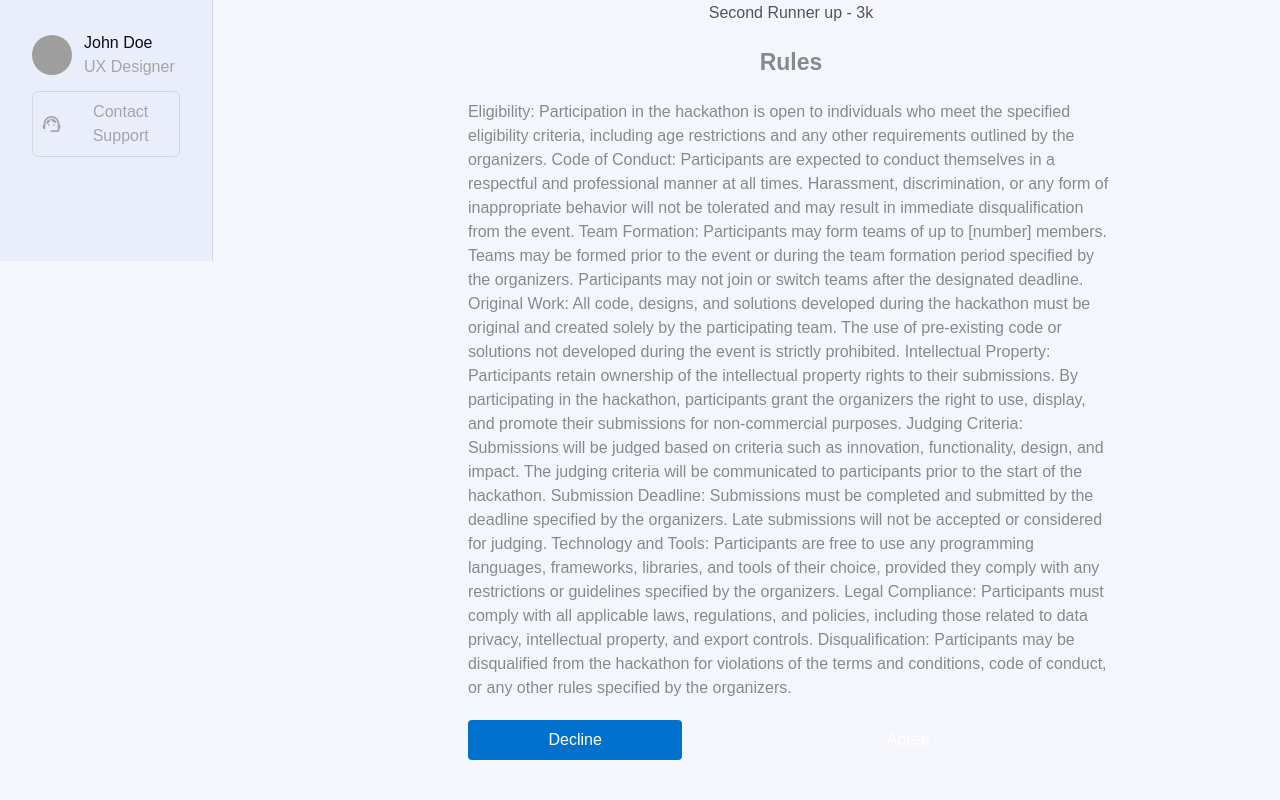
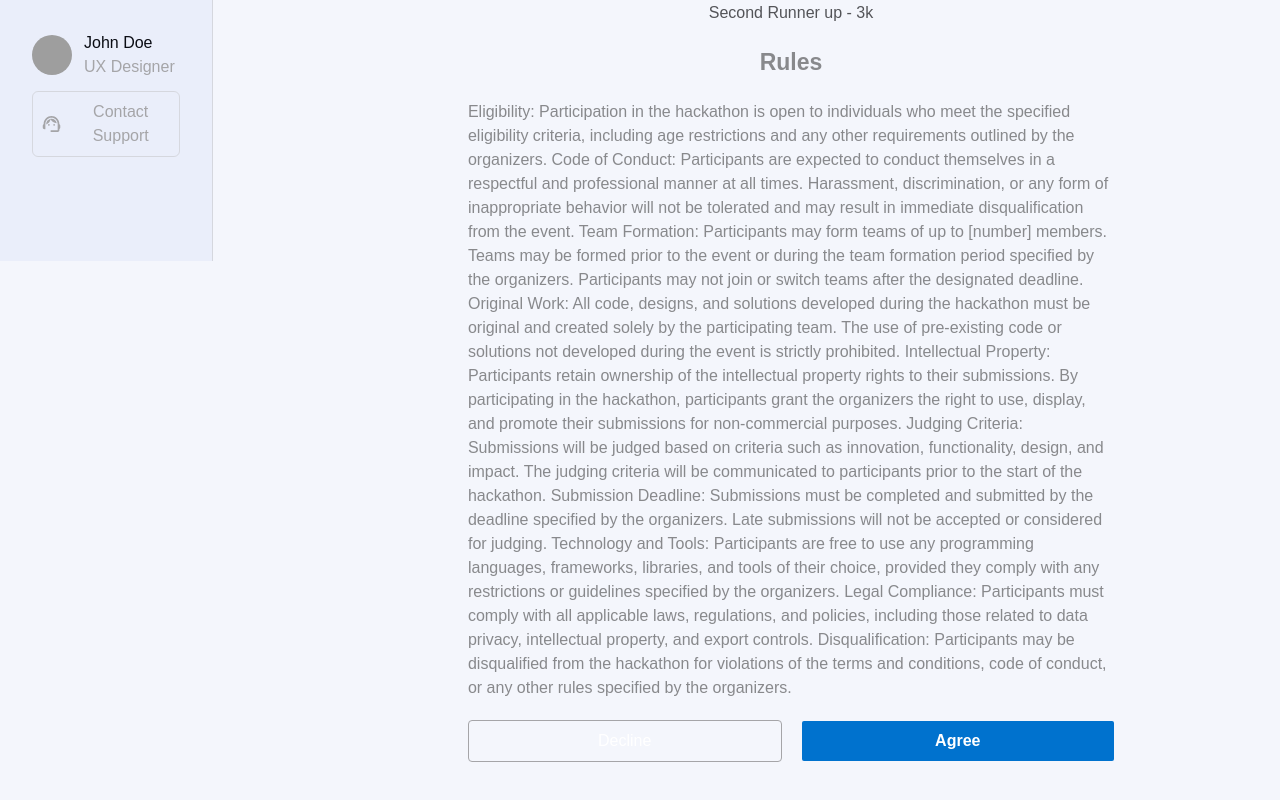
Before and after one commit to gdscuniuyoorg/apodex_frontend_new, a Next.js app: page /dashboard/challenges/terms-and-conditions/121 in a window 1280 px wide. Shown: the part 619-1419 px from the top of the page. Built offline with nearby package versions, Linux system fonts and the light colour scheme; no server answers; grey boxes are pictures that could not be loaded; a web font is replaced by a local one.

Commit message:
docs: modified

```diff
--- a/app/dashboard/challenges/terms-and-conditions/[id]/page.tsx
+++ b/app/dashboard/challenges/terms-and-conditions/[id]/page.tsx
@@ -39,7 +39,7 @@ const TermsAndConditions = () => {
             </a>
           </div>
         </div>
-        <div className="w-[65%] m-auto">
+        <div className="lg:w-[65%] w-full m-auto">
           <div>
             <h2
               className="text-[33px] font-semibold text-[#535458] text-center"
@@ -128,20 +128,32 @@ const TermsAndConditions = () => {
           </div>
 
           {/* Buttons */}
-          <div className="w-full flex gap-5 center py-5">
+          <div className="w-full flex flex-row center gap-5  py-5">
             <Button
               link={handlePrev}
-              classname="w-1/2 flex items-center justify-center  border-none bg-[#C2C2C433]  text-[#6D6E72]"
+              classname="border-[1px] border-neutral-300 text-neutral-600 !bg-transparent  w-full"
             >
               Decline
             </Button>
+            <Button
+              link={handlePrev}
+              classname="bg-blue text-white rounded-sm w-full font-semibold"
+            >
+              Agree
+            </Button>
 
+            {/* <Link
+              link={handlePrev}
+              className="w-[50%] flex items-center justify-center  border-none bg-[#C2C2C433] py-4  text-[#6D6E72]"
+            >
+              Decline
+            </Link>
             <Link
               href={`/dashboard/challenges/terms-and-conditions/${id}/team-form`}
-              className="w-full flex items-center justify-center text-white"
+              className="w-[50%] flex items-center justify-center  border-none bg-[#C2C2C433] py-4  text-[#6D6E72]"
             >
               Agree
-            </Link>
+            </Link> */}
           </div>
         </div>
       </div>
--- a/app/dashboard/layout.tsx
+++ b/app/dashboard/layout.tsx
@@ -22,7 +22,7 @@ export default function RootLayout({
           </div>
         </div>
         <div className="w-full">
-          <main className=" w-full lg:px-0 px-4  pt-20  h-full">{children}</main>
+          <main className=" w-full lg:px-0 px-0  pt-20  h-full">{children}</main>
         </div>
       </div>
     </div>
--- a/app/dashboard/page.tsx
+++ b/app/dashboard/page.tsx
@@ -20,11 +20,11 @@ const Home = () => {
   return (
     <div className="py-2">
       <div className="flex bg-[#0070CC] items-center justify-between p-2 text-[13px]">
-        <p className="px-10 text-[#BECDEF]">
+        <p className="lg:px-10 text-[#BECDEF]">
           Your account is not yet verified. Help us to reduce the risk of losing
           your account by verifying your account
         </p>
-        <div className="flex items-center px-10">
+        <div className="flex items-center lg:px-10">
           <a href="#" className="text-[#E0E0E1]">
             Verify Now
           </a>
@@ -39,7 +39,7 @@ const Home = () => {
       </div>
 
       {/* Challenge Description */}
-      <div className="container flex gap-5 py-10">
+      <div className="container flex lg:flex-row flex-col gap-5 py-10">
         <div>
           <h2 className="font-medium text-[19px] text-[#88898C]">Challenges</h2>
           <div className="p-6 mt-5 border border-[#C2C2C44D] rounded-lg sm:w-full md:w-[50vw]  ">
@@ -54,8 +54,8 @@ const Home = () => {
             or a visionary entrepreneur, this is your chance to showcase your
             skills, unleash your imagination, and make a real impact.`}
             </p>
-            <div className="flex gap-5 pt-5 items-center">
-              <Link href={"/dashboard/challenges/terms-and-conditions/123"}>
+            <div className="flex lg:flex-row flex-col gap-5 pt-5 items-center">
+              <Link href={'/dashboard/challenges/terms-and-conditions/123'}>
                 <Button
                   className="p-3 bg-[#D4DDF4] text-[#0070CC]"
                   onClick={handleNext}
@@ -81,8 +81,8 @@ const Home = () => {
             or a visionary entrepreneur, this is your chance to showcase your
             skills, unleash your imagination, and make a real impact.`}
             </p>
-            <div className="flex gap-5 pt-5 items-center">
-              <Link href={"/dashboard/challenges/terms-and-conditions/121"}>
+            <div className="flex lg:flex-row flex-col gap-5 pt-5 items-center">
+              <Link href={'/dashboard/challenges/terms-and-conditions/121'}>
                 <Button
                   className="p-3 bg-[#D4DDF4] text-[#0070CC]"
                   onClick={handleNext}
```
